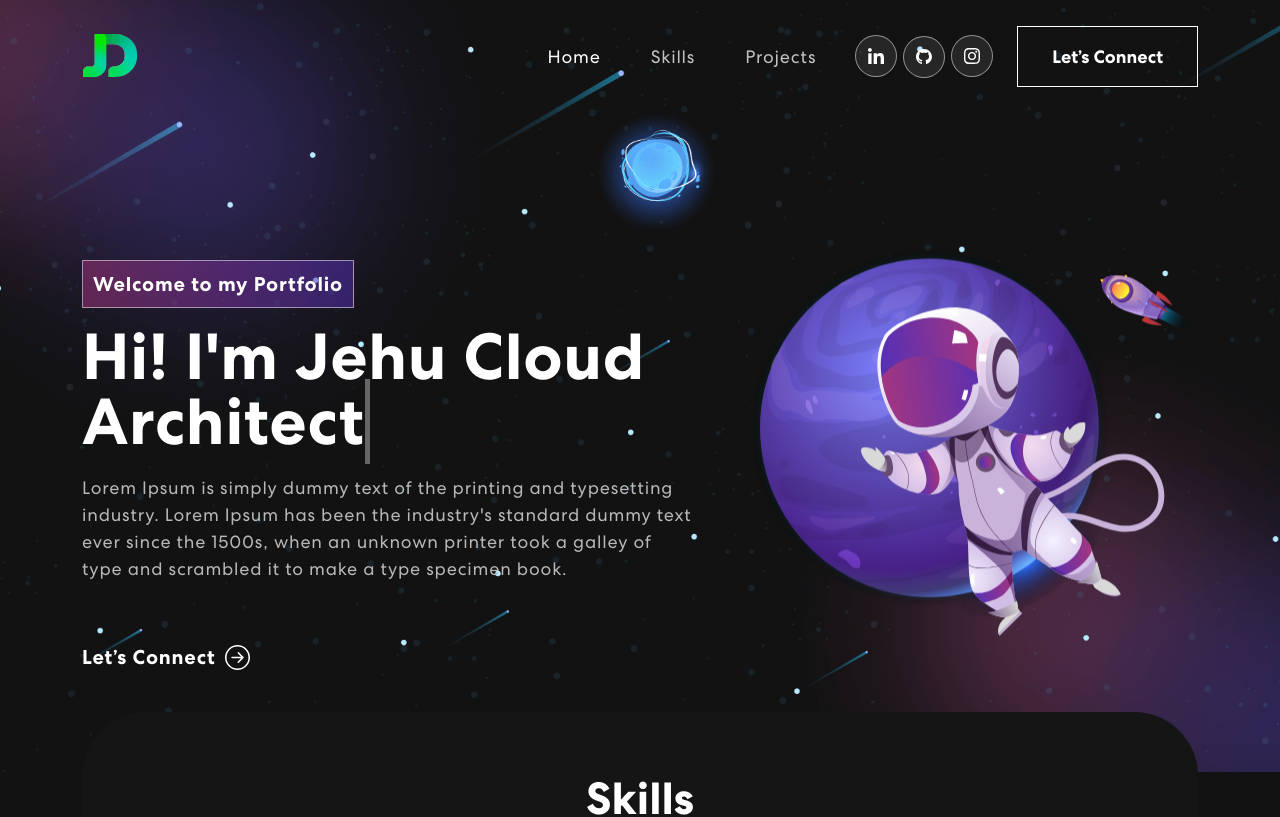
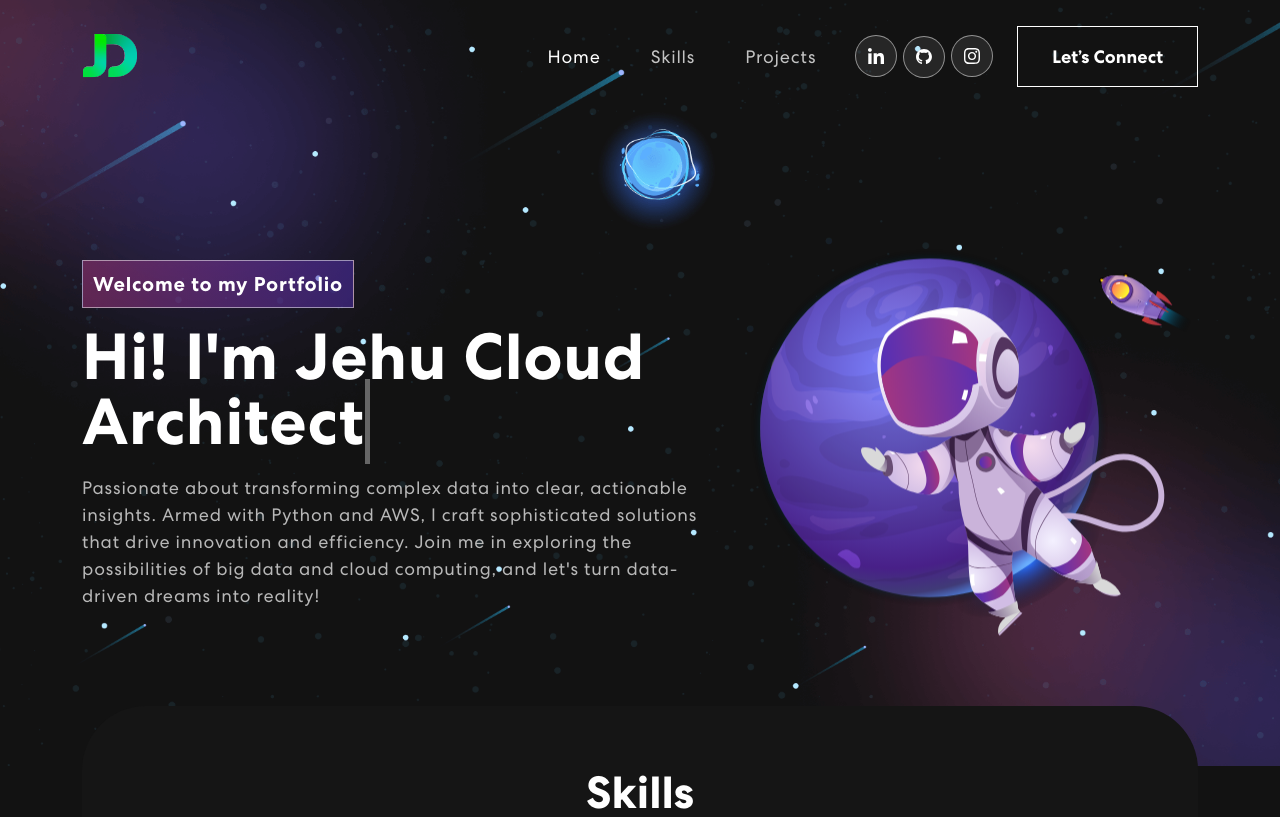
Before and after one commit to JehuSilva/personal-portfolio, a React (Create React App) app in the folder frontend/: page / in a window 1280 px wide. Shown: the top 817 px of the page. Built offline with nearby package versions, Linux system fonts and the light colour scheme.

Commit message:
Welcome message & about me

```diff
--- a/frontend/src/components/Banner.js
+++ b/frontend/src/components/Banner.js
@@ -1,7 +1,6 @@
 import { useState, useEffect } from "react";
 import { Container, Row, Col } from "react-bootstrap";
 import headerImg from "../assets/img/header-img.svg";
-import { ArrowRightCircle } from 'react-bootstrap-icons';
 import 'animate.css';
 import TrackVisibility from 'react-on-screen';
 
@@ -10,7 +9,7 @@ export const Banner = () => {
   const [isDeleting, setIsDeleting] = useState(false);
   const [text, setText] = useState('');
   const [delta, setDelta] = useState(50);
-  const [index, setIndex] = useState(1);
+  const [, setIndex] = useState(1);
   const toRotate = ["Cloud Architect", "Data Engineer"];
   const period = 1000;
 
@@ -57,8 +56,7 @@ export const Banner = () => {
                 <div className={isVisible ? "animate__animated animate__fadeIn" : ""}>
                   <span className="tagline">Welcome to my Portfolio</span>
                   <h1>{`Hi! I'm Jehu`} <span className="txt-rotate" dataperiod="1000" data-rotate='[ "Cloud Architect", "Data Engineer"]'><span className="wrap">{text}</span></span></h1>
-                  <p>Lorem Ipsum is simply dummy text of the printing and typesetting industry. Lorem Ipsum has been the industry's standard dummy text ever since the 1500s, when an unknown printer took a galley of type and scrambled it to make a type specimen book.</p>
-                  <button onClick={() => console.log('connect')}>Let’s Connect <ArrowRightCircle size={25} /></button>
+                  <p>Passionate about transforming complex data into clear, actionable insights. Armed with Python and AWS, I craft sophisticated solutions that drive innovation and efficiency. Join me in exploring the possibilities of big data and cloud computing, and let's turn data-driven dreams into reality!</p>
                 </div>}
             </TrackVisibility>
           </Col>
```
